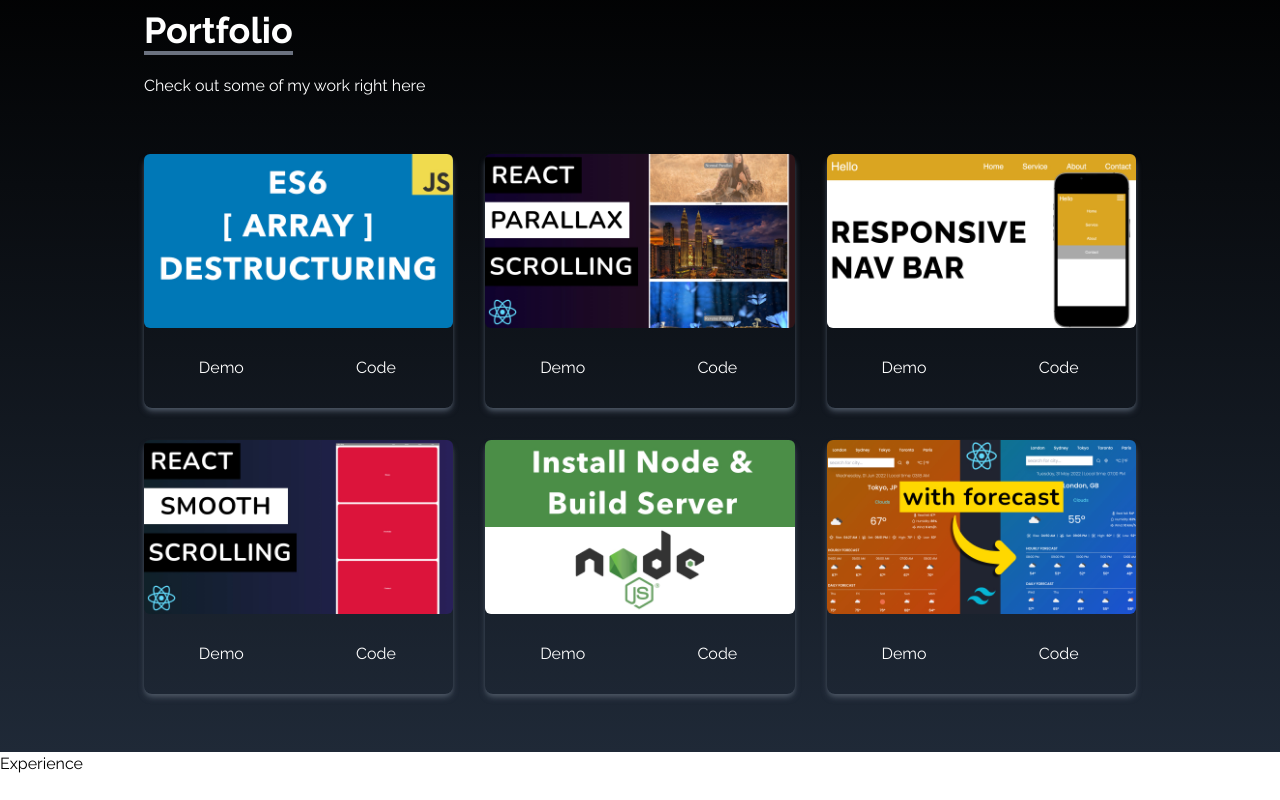
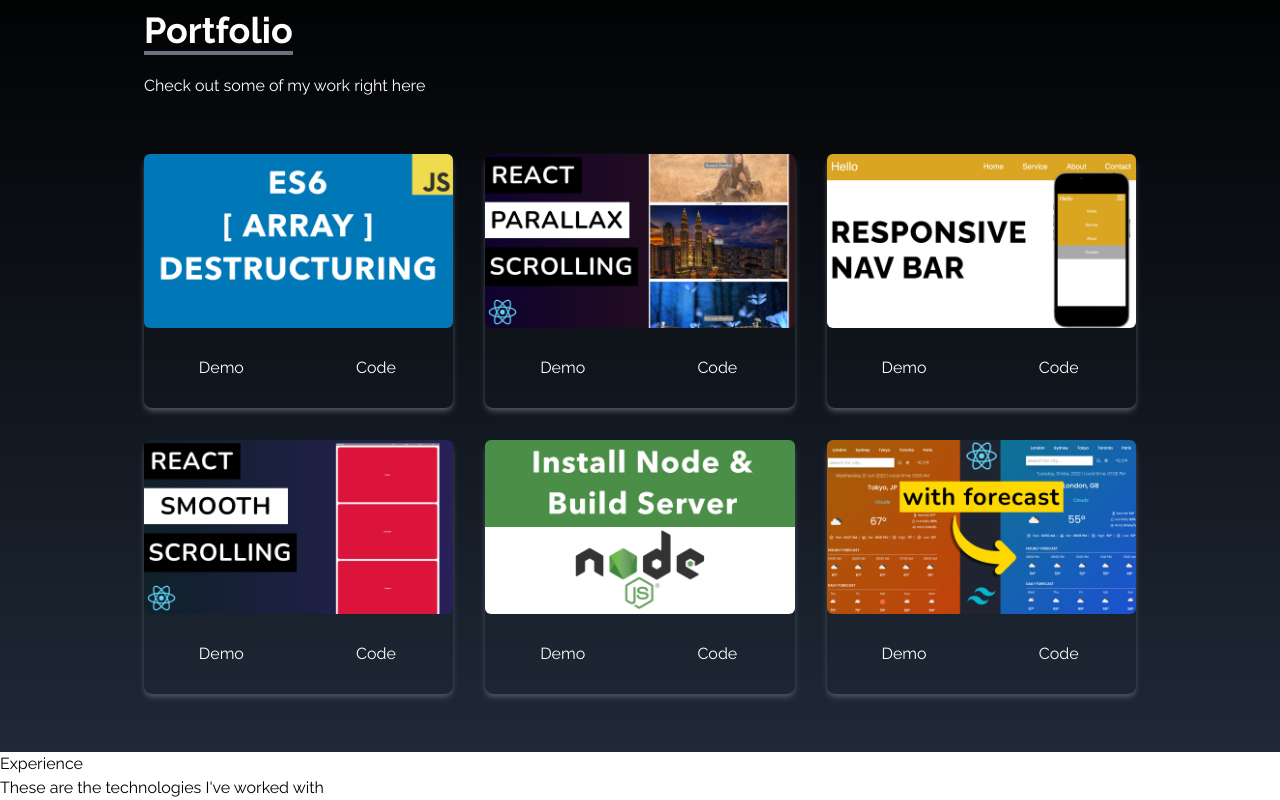
Before and after one commit to Rvp888/Portfolio-Website-by-React-Tailwind, a React (Create React App) app: page / in a window 1280 px wide. Shown: the part 1648-2448 px from the top of the page. Before the commit the page ends 2424 px from the top, so only its background shows below. Built offline with nearby package versions, Linux system fonts and the light colour scheme.

Commit message:
experience section added

```diff
--- a/src/components/Experience.jsx
+++ b/src/components/Experience.jsx
@@ -11,7 +11,21 @@ import tailwind from '../assets/tailwind.png';
 const Experience = () => {
   return (
     <div>
-      Experience
+
+        <div>
+            <div>
+                <p>Experience</p>
+                <p>These are the technologies I've worked with</p>
+            </div>
+
+            <div>
+                <div>
+                    <img src="" alt="" />
+                    <p></p>
+                </div>
+            </div>
+        </div>
+
     </div>
   )
 }
```
